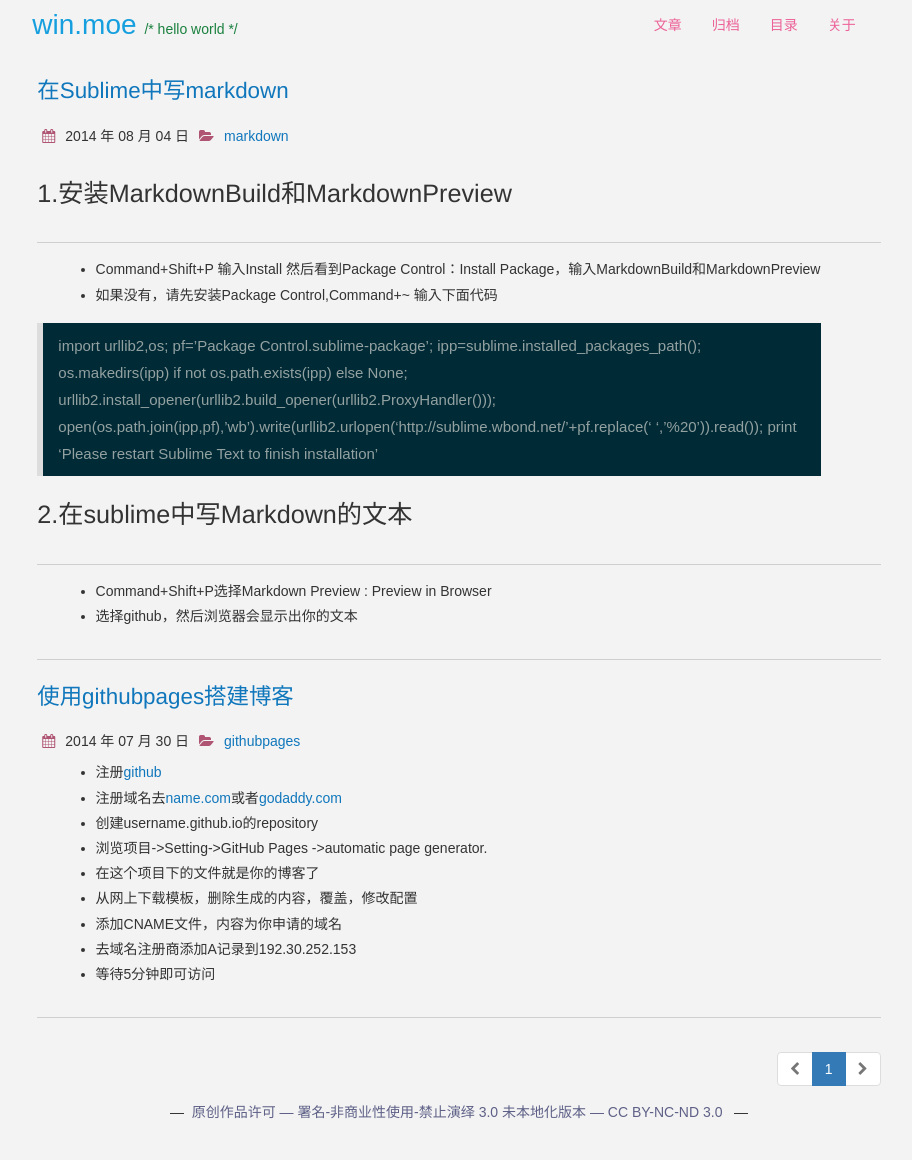
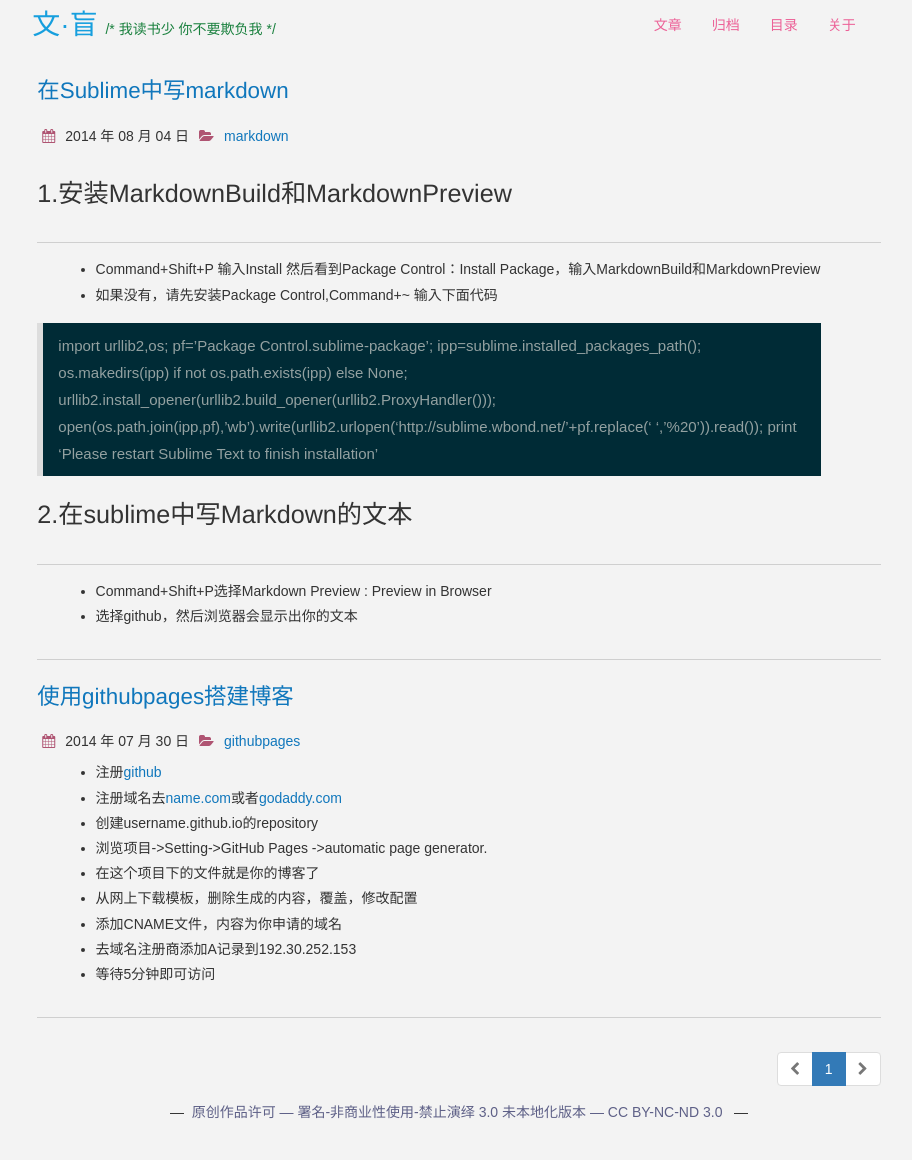
Before and after one commit to wentingwei/wentingwei.github.io, a Jekyll site: the page built from index.html, in a window 1280 px wide. Shown: the whole page, without its empty margins (181-1093 px from the left). Built offline with Jekyll 4.4.1, drawn with Linux system fonts in a browser that asks for light colours; nearby versions of some CDN libraries; the list of posts is cut into pages by our own code.

Commit message:
change title haha~~

```diff
--- a/_config.yml
+++ b/_config.yml
@@ -7,10 +7,10 @@ pygments: true
 paginate: 4
 
 # 修改为自己的配置
-title : hello world
+title : 我读书少 你不要欺负我
 tagline:
 author :
-  name : win.moe
+  name : 文·盲
   email :
   github :
   twitter :
```
